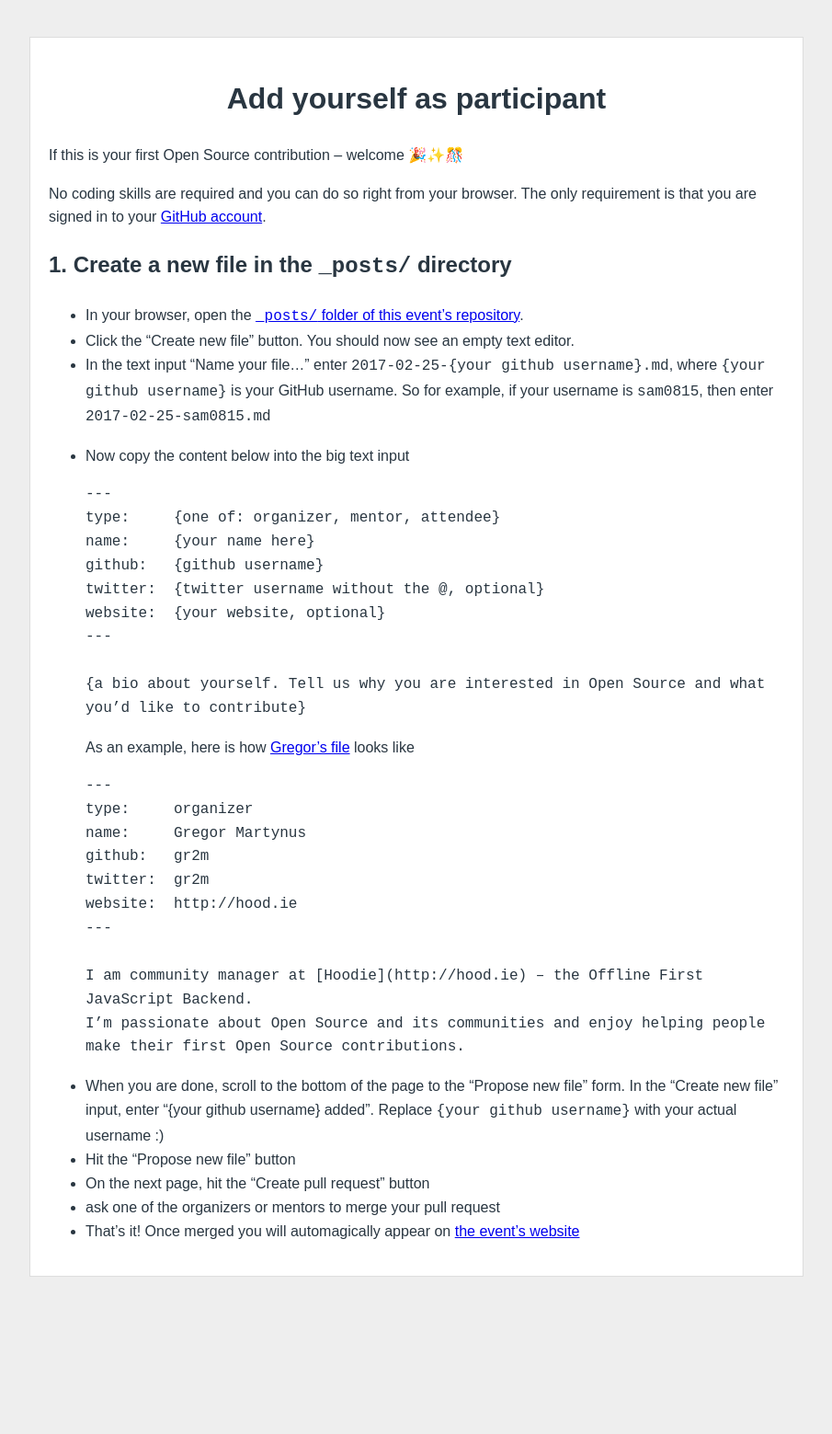
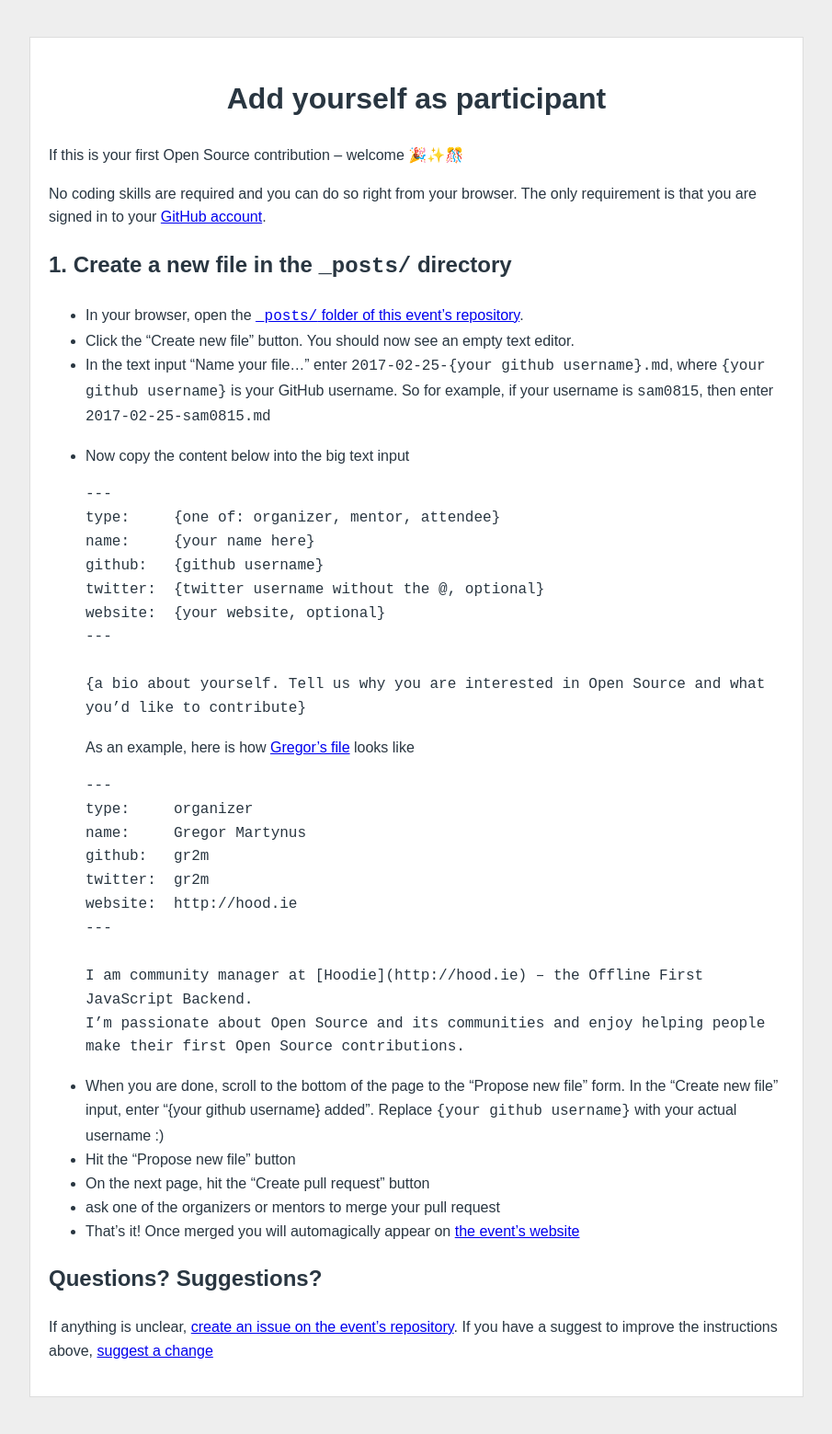
Before and after one commit to welcome-to-open-source/ucla, a Jekyll site: the page built from add_yourself_as_participant.md, in a window 1280 px wide. Shown: the whole page at 92% size, without its empty margins (187-1092 px from the left). Built offline with Jekyll 4.4.1, drawn with Linux system fonts in a browser that asks for light colours; our own code applies the rules of GitHub Pages for plain Markdown files; before the commit the page ends 1428 px from its top, so only the background shows below that.

Commit message:
README - Questions? Suggestions?

```diff
--- a/add_yourself_as_participant.md
+++ b/add_yourself_as_participant.md
@@ -49,3 +49,8 @@ The only requirement is that you are signed in to your [GitHub account](github.c
 - On the next page, hit the "Create pull request" button
 - ask one of the organizers or mentors to merge your pull request
 - That’s it! Once merged you will automagically appear on [the event’s website](https://welcome-to-open-source.github.io/ucla)
+
+## Questions? Suggestions?
+
+If anything is unclear, [create an issue on the event’s repository](https://github.com/welcome-to-open-source/ucla/issues).
+If you have a suggest to improve the instructions above, [suggest a change](https://github.com/welcome-to-open-source/ucla/blob/master/add_yourself_as_participant.md)
```
